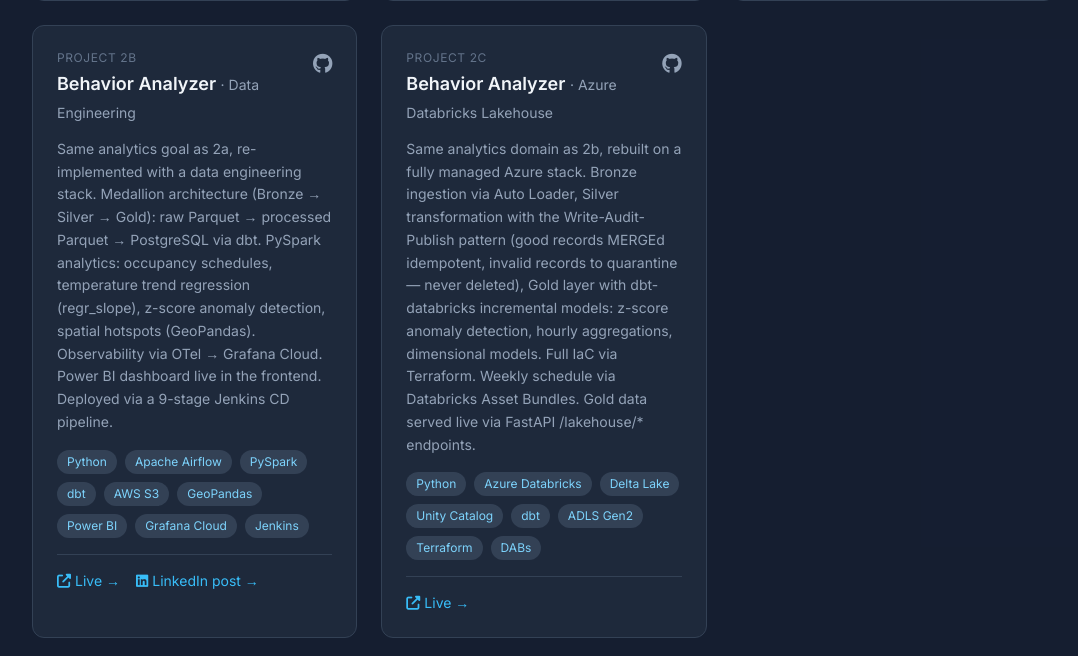
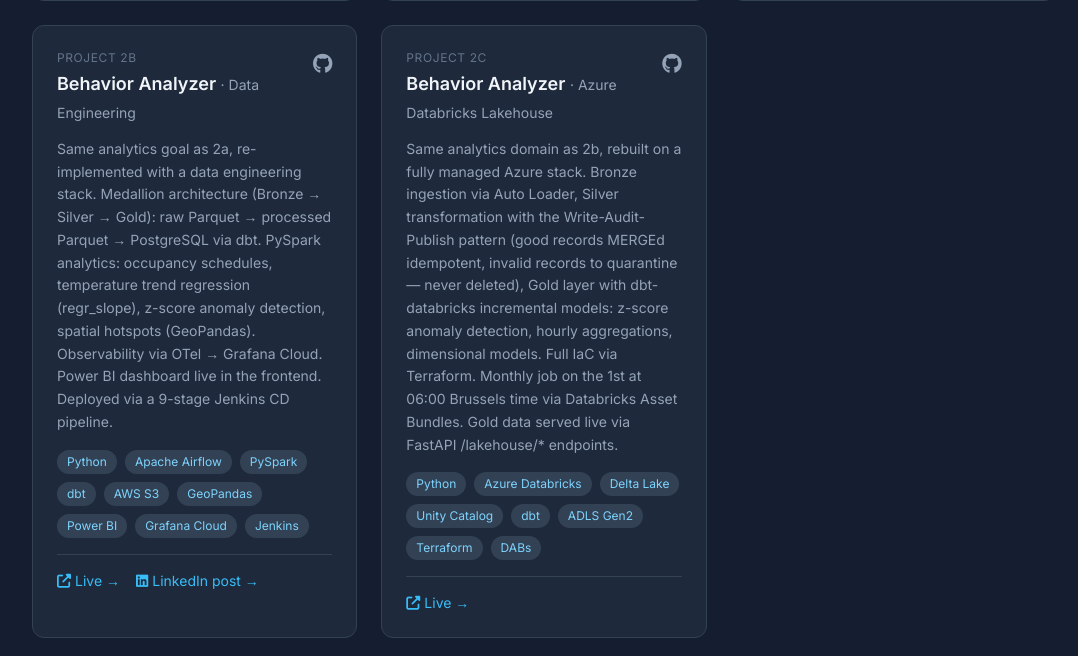
Before and after one commit to GonzalezSanchez/portfolio-website, a FastAPI app: page / in a window 1280 px wide. Shown: the part 4534-5190 px from the top of the page, without its empty margins (96-1174 px from the left). Run offline with FastAPI, Linux system fonts and the light colour scheme; some libraries are stand-ins or nearby versions.

Commit message:
Fix project 2c schedule: monthly on 1st at 06:00 Brussels time

```diff
--- a/templates/index.html
+++ b/templates/index.html
@@ -474,7 +474,7 @@
                         </a>
                     </div>
                     <p class="text-slate-400 text-sm mb-4 leading-relaxed">
-                        Same analytics domain as 2b, rebuilt on a fully managed Azure stack. Bronze ingestion via Auto Loader, Silver transformation with the Write-Audit-Publish pattern (good records MERGEd idempotent, invalid records to quarantine — never deleted), Gold layer with dbt-databricks incremental models: z-score anomaly detection, hourly aggregations, dimensional models. Full IaC via Terraform. Weekly schedule via Databricks Asset Bundles. Gold data served live via FastAPI /lakehouse/* endpoints.
+                        Same analytics domain as 2b, rebuilt on a fully managed Azure stack. Bronze ingestion via Auto Loader, Silver transformation with the Write-Audit-Publish pattern (good records MERGEd idempotent, invalid records to quarantine — never deleted), Gold layer with dbt-databricks incremental models: z-score anomaly detection, hourly aggregations, dimensional models. Full IaC via Terraform. Monthly job on the 1st at 06:00 Brussels time via Databricks Asset Bundles. Gold data served live via FastAPI /lakehouse/* endpoints.
                     </p>
                     <div class="flex flex-wrap gap-2 mb-4">
                         <span class="bg-slate-700 text-sky-300 px-2.5 py-1 rounded-full text-xs">Python</span>
```
